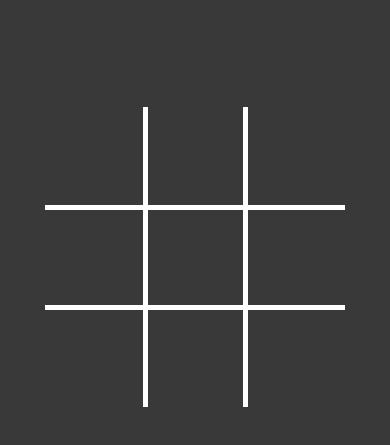
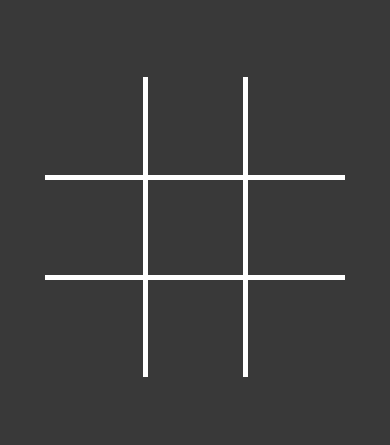
Before and after one commit to devkoepeli/Tic-Tac-Toe, a plain HTML site: page index.html in a window 390 px wide. Shown: the part 167-612 px from the top of the page. Drawn offline with Linux system fonts and the light colour scheme.

Commit message:
favicon and responsiveness

```diff
--- a/index.html
+++ b/index.html
@@ -7,6 +7,7 @@
     <title>Tic Tac Toe</title>
 
     <link rel="stylesheet" href="./styles.css">
+    <link rel="icon" type="image/x-icon" href="/img/favicon.png">
 </head>
 <body>
 
--- a/styles.css
+++ b/styles.css
@@ -83,6 +83,7 @@ table tr td:last-child {
     margin-top: 48px;
     font-size: 18px;
     transition: all .1s ease-in-out;
+    color: black;
 }
 
 .restart-button:hover {
@@ -93,3 +94,10 @@ table tr td:last-child {
 .restart-button:active {
     transform: scale(1);
 }
+
+@media(max-width: 576px) {
+    #content {
+        margin-top: 80px;
+        position: relative;
+    }
+}
```
Also changed, not shown: img/favicon.png (added), 1 other file.
